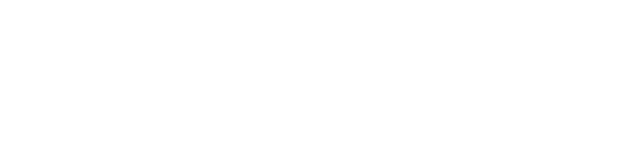
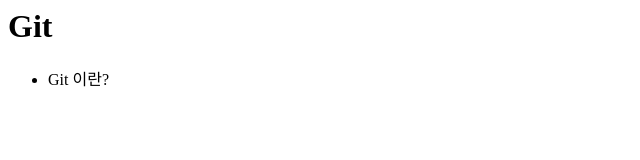
Before and after one commit to char-zaku01/open_git_himedia, a plain HTML site: page Index.html in a window 1280 px wide. Shown: the whole page, without its empty margins (0-640 px from the left). Drawn offline with Linux system fonts and the light colour scheme.

Commit message:
ul 추가

```diff
--- a/Index.html
+++ b/Index.html
@@ -1,6 +1,10 @@
 <html>
 	<body>
 		<header>
+			<h1>Git</h1>
 		</header>
+		<ul>
+			<li>Git 이란?</li>
+		</ul>
 	</body>
 </html>
```
